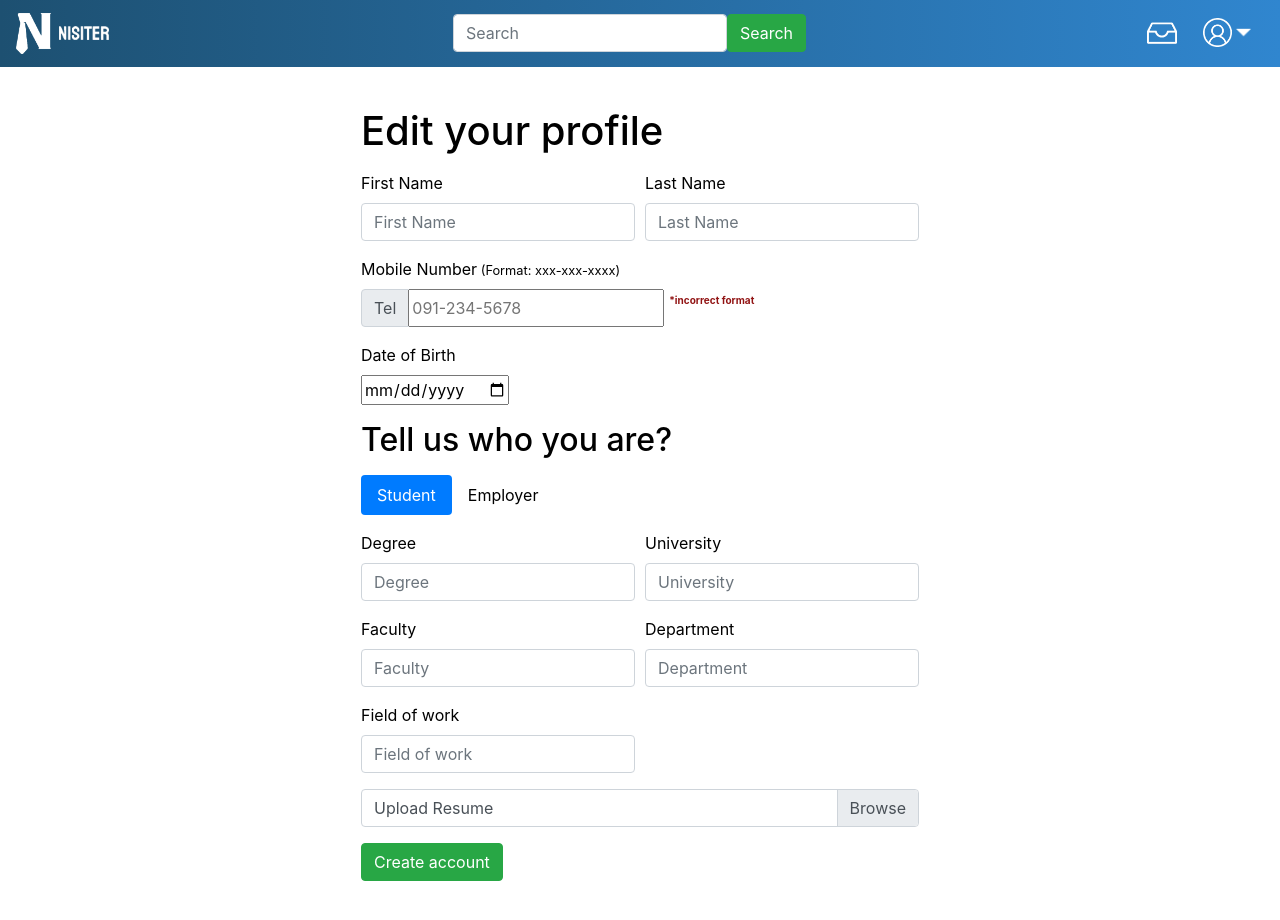
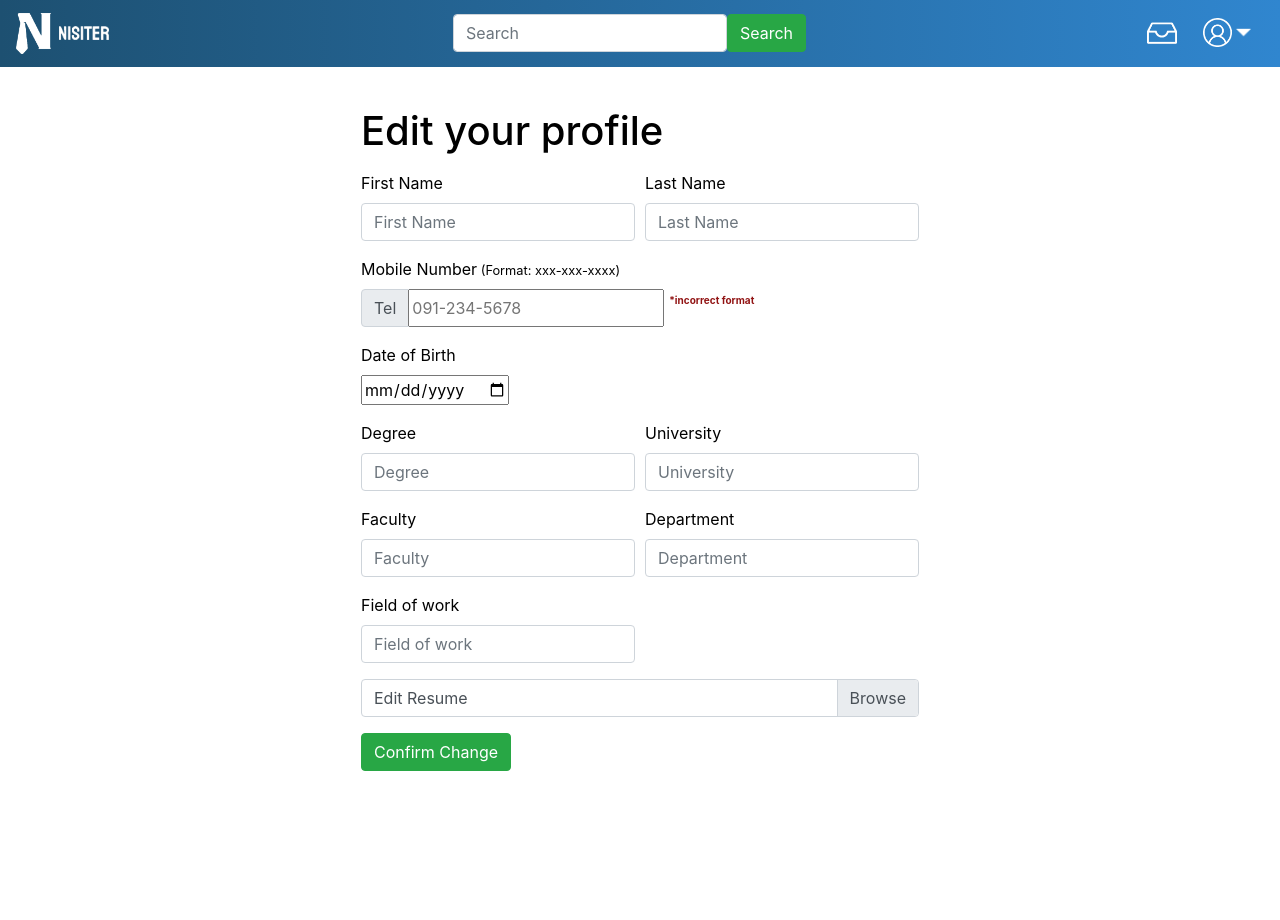
Before and after one commit to 2110336-SoftwareEngineering2/sec3_ALLA, a React (Create React App) app in the folder frontend/: page /editprofile in a window 1280 px wide. Shown: the top 920 px of the page. Built offline with nearby package versions, Linux system fonts and the light colour scheme; sample sign-in values are in the browser's storage.

Commit message:
14Mar 10:50 PM

```diff
--- a/frontend/src/pages/EditProfile/index.js
+++ b/frontend/src/pages/EditProfile/index.js
@@ -67,6 +67,7 @@ export default function Register() {
     company: "",
     fields_of_work: "",
     position: "",
+    img: "",
   };
 
   const [student, setStudent] = useState(initStudent);
@@ -74,7 +75,7 @@ export default function Register() {
   const [isStudent, setisStudent] = useState(true);
 
   async function onLoadHandler(id, token) {
-    if(id) {
+    if (id) {
       await axios
         .get(`http://127.0.0.1:8300/user/${id}`, {
           headers: {
@@ -90,8 +91,15 @@ export default function Register() {
               img: initStudent.img,
               fields_of_work: initStudent.fields_of_work,
             });
+            setisStudent(true);
+          } else if (AuthState.login_type == "EMPLOYER") {
+            setEmployer({
+              ...response.data,
+              img: initEmployer.img,
+              fields_of_work: initEmployer.fields_of_work,
+            });
+            setisStudent(false);
           }
-
           return response;
         })
         .catch((error) => {
@@ -105,6 +113,8 @@ export default function Register() {
     //set state something
   }, [uid]);
   return (
+    <div>
+      {isStudent ? (
         <div>
           <form className="register-form-container">
             <div className="d-flex justify-content-left">
@@ -176,40 +186,13 @@ export default function Register() {
                     </div> */}
                 <input
                   type="date"
+                  value={student.birthDate}
                   onChange={(e) =>
                     setStudent({ ...student, birthDate: e.target.value })
                   }
                 ></input>
               </div>
             </div>
-        <div className="d-flex justify-content-left">
-          <header className=" pb-2">
-            <h2 className="font-login"> Tell us who you are? </h2>
-          </header>
-        </div>
-        <ul className="nav nav-pills mb-3">
-          <li className="list-item">
-            <a
-              className={`nav-link ${
-                isStudent ? "active font-login" : "font-login"
-              }`}
-              onClick={(e) => setisStudent(true)}
-            >
-              Student
-            </a>
-          </li>
-          <li className="list-item">
-            <a
-              className={`nav-link ${
-                !isStudent ? "active font-login" : "font-login"
-              }`}
-              onClick={(e) => setisStudent(false)}
-            >
-              Employer
-            </a>
-          </li>
-        </ul>
-        {isStudent ? (
             <div>
               <div class="form-row">
                 <div class="form-group col-md-6">
@@ -221,6 +204,7 @@ export default function Register() {
                       setStudent({ ...student, degree: e.target.value });
                       console.log(student);
                     }}
+                    value={student.degree}
                     placeholder="Degree"
                   ></input>
                 </div>
@@ -232,6 +216,7 @@ export default function Register() {
                     onChange={(e) =>
                       setStudent({ ...student, university: e.target.value })
                     }
+                    value={student.university}
                     placeholder="University"
                   ></input>
                 </div>
@@ -246,6 +231,7 @@ export default function Register() {
                       setStudent({ ...student, faculty: e.target.value });
                       console.log(student);
                     }}
+                    value={student.faculty}
                     placeholder="Faculty"
                   ></input>
                 </div>
@@ -259,6 +245,7 @@ export default function Register() {
                       setStudent({ ...student, department: e.target.value });
                       console.log(student);
                     }}
+                    value={student.department}
                     placeholder="Department"
                   ></input>
                 </div>
@@ -272,6 +259,7 @@ export default function Register() {
                     onChange={(e) =>
                       setStudent({ ...student, fields_of_work: e.target.value })
                     }
+                    value={student.department}
                     placeholder="Field of work"
                   ></input>
                 </div>
@@ -280,56 +268,19 @@ export default function Register() {
                 <div class="custom-file">
                   <input type="file" class="custom-file-input"></input>
                   <label class="custom-file-label" for="inputGroupFile01">
-                  Upload Resume
+                    Edit Resume
                   </label>
                 </div>
               </div>
             </div>
-        ) : (
-          <div>
-            <div class="form-row">
-              <div class="form-group col-md-6">
-                <label className="font-login">Company</label>
-                <input
-                  type="text"
-                  class="form-control"
-                  onChange={(e) =>
-                    setEmployer({ ...employer, company: e.target.value })
-                  }
-                  placeholder="Company"
-                ></input>
-              </div>
-              <div class="form-group col-md-6">
-                <label className="font-login">Position</label>
-                <input
-                  type="text"
-                  class="form-control"
-                  onChange={(e) =>
-                    setEmployer({ ...employer, position: e.target.value })
-                  }
-                  placeholder="Position"
-                ></input>
-              </div>
-            </div>
-            <div class="form-row">
-              <div class="form-group">
-                <label className="font-login">Field of works</label>
-                <input
-                  type="text"
-                  class="form-control"
-                  onChange={(e) =>
-                    setEmployer({ ...employer, fields_of_work: e.target.value })
-                  }
-                  placeholder="Field of works"
-                ></input>
-              </div>
-            </div>
-          </div>
-        )}
             <button type="submit" class="btn btn-success">
-          Create account
+              Confirm Change
             </button>
           </form>
         </div>
+      ) : (
+        <div> EMPLOYER </div>
+      )}
+    </div>
   );
 }
--- a/frontend/src/pages/Login/index.js
+++ b/frontend/src/pages/Login/index.js
@@ -35,7 +35,7 @@ export default function Login() {
           //dispatch({ type: "LOGIN_SUCCESS", payload: { "id": response.data.id } })
           dispatch({ type: "SET_UID", payload: { "id": response.data.id } })
           dispatch({ type: "SET_ACCESS_TOKEN", payload: { "token": response.data.token } })
-          dispatch({ type: "SET_LOGIN_TYPE", payload: { "type": AuthState.type } })
+          dispatch({ type: "SET_LOGIN_TYPE", payload: { "type": AuthState.login_type } })
           history.push('/')
         return response }
       })
--- a/frontend/src/store/AuthReducer.js
+++ b/frontend/src/store/AuthReducer.js
@@ -73,7 +73,7 @@ const AuthReducer = (state = initialState, action) => {
             localStorage.setItem('uid', action.payload.id);
             return state
         case 'SET_LOGIN_TYPE':
-            localStorage.setItem('login_type', action.payload.type);
+            localStorage.setItem('login_type', action.payload.login_type);
             return state
         case 'GET_LOGIN_INFO':
             return {
```
Lines whose indentation alone changed are shown as unchanged.
